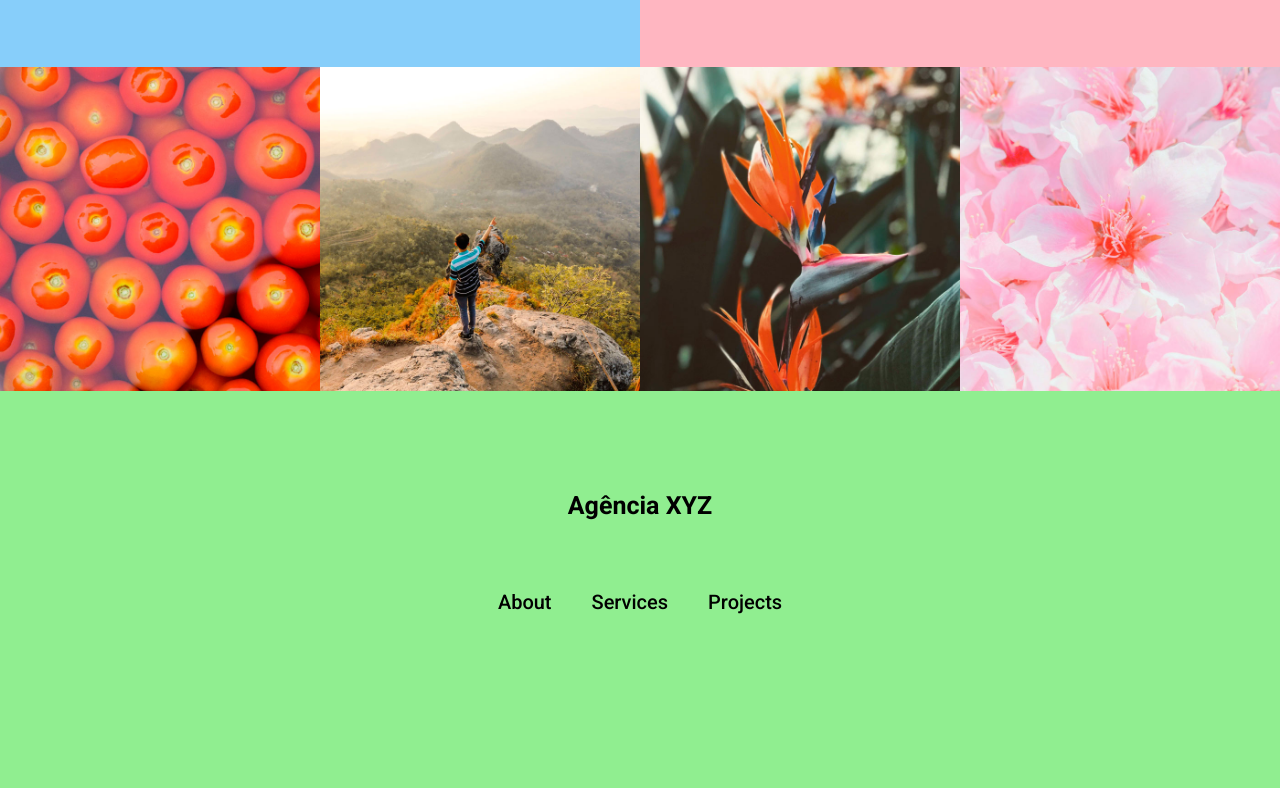
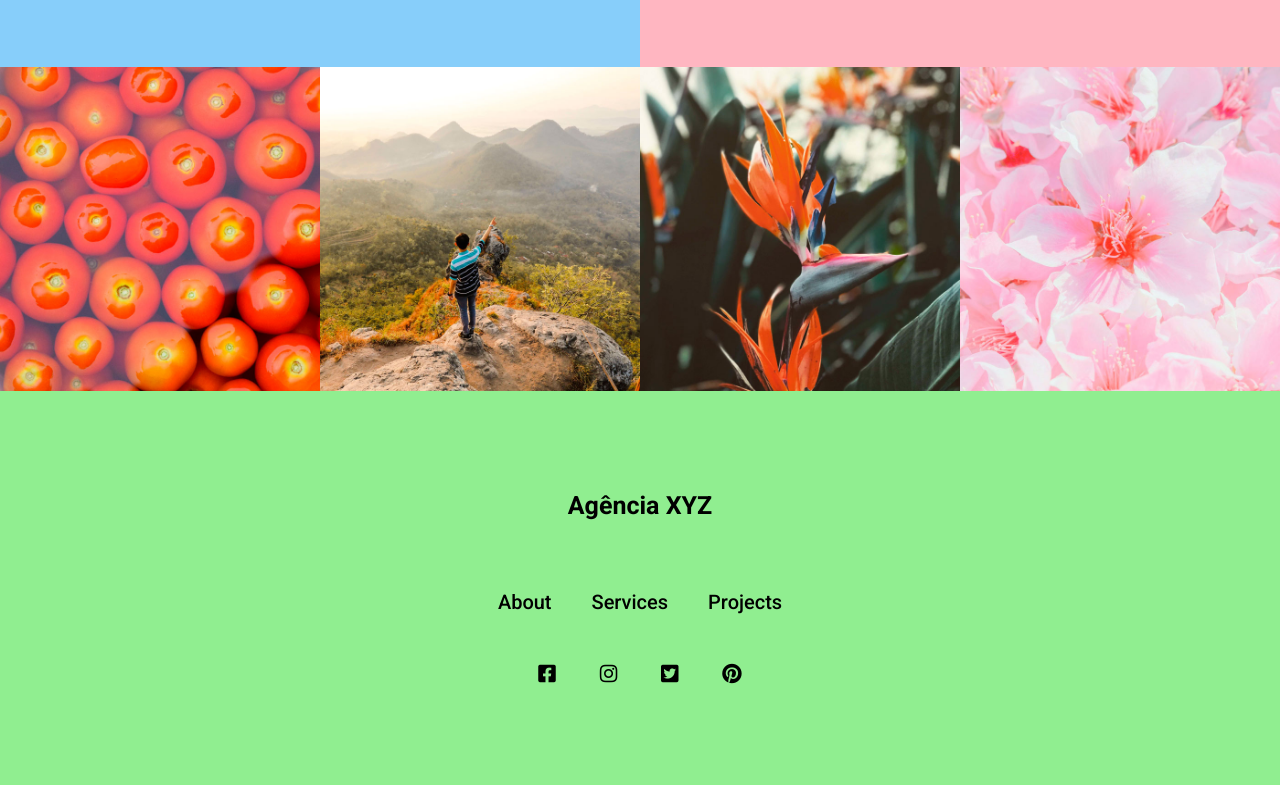
Before and after one commit to Pedro-Gazetta/Landing-page-ag-ncia-XYZ, a plain HTML site: page index.html in a window 1280 px wide. Shown: the part 2309-3097 px from the top of the page. Drawn offline with Linux system fonts and the light colour scheme; the site is published under a folder, as on GitHub Pages, so addresses that start at the root find nothing; files whose address does not match are found by name.

Commit message:
Tentando resolver erro no github pages

```diff
--- a/index.html
+++ b/index.html
@@ -16,7 +16,7 @@
     <link rel="preconnect" href="https://fonts.googleapis.com">
     <link rel="preconnect" href="https://fonts.gstatic.com" crossorigin>
     <link href="https://fonts.googleapis.com/css2?family=Roboto:wght@100;400;500;700;900&display=swap" rel="stylesheet">
-    <link rel="stylesheet" href="/src/css/font-awesome.css">
+    <link rel="stylesheet" href="./src/css/font-awesome.css">
 </head>
 
 <body>
```
